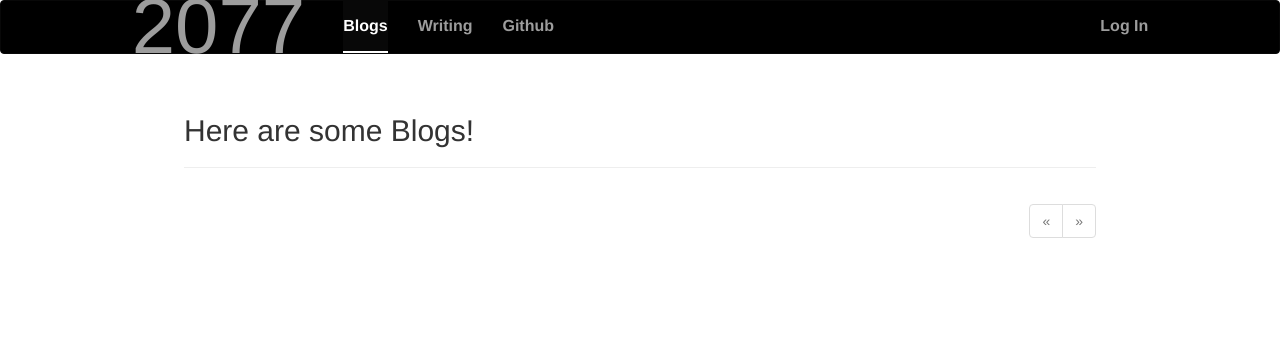
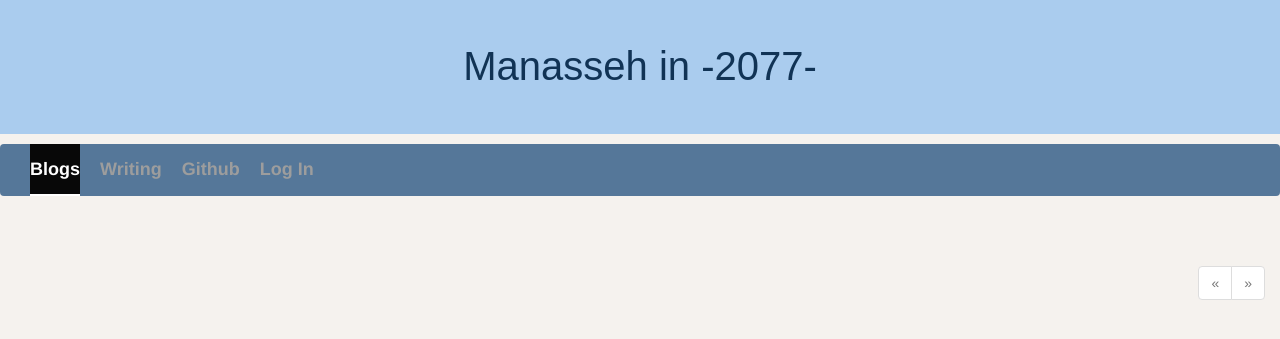
Before and after one commit to chidaobanjiu/Loocat.cc, a Flask app: page /blogs in a window 1280 px wide. Shown: the top 339 px of the page. Run offline with Flask 2, Linux system fonts and the light colour scheme; data that the repository does not hold is empty; some libraries are stand-ins or nearby versions.

Commit message:
改进-接近一天世界风格

```diff
--- a/app/main/views.py
+++ b/app/main/views.py
@@ -34,15 +34,15 @@ def server_shutdown():
 
 @main.route('/blogs', methods=['GET', 'POST'])
 def blogs():
-    form = PostForm()
     page = request.args.get('page', 1, type=int)
     query = Post.query
     pagination = query.order_by(Post.timestamp.desc()).paginate(
         page, per_page=current_app.config['FLASKY_POSTS_PER_PAGE'],
         error_out=False)
     posts = pagination.items
-    return render_template('blogs.html', form=form, posts=posts,
+    return render_template('blogs.html', posts=posts,
                            pagination=pagination, user=current_user)
+
 
 @main.route('/', methods=['GET'])
 def welcome():
@@ -59,20 +59,7 @@ def index():
                     author=current_user._get_current_object())
         db.session.add(post)
         return redirect(url_for('.index'))
-    page = request.args.get('page', 1, type=int)
-    show_followed = False
-    if current_user.is_authenticated:
-        show_followed = bool(request.cookies.get('show_followed', ''))
-    if show_followed:
-        query = current_user.followed_posts
-    else:
-        query = Post.query
-    pagination = query.order_by(Post.timestamp.desc()).paginate(
-        page, per_page=current_app.config['FLASKY_POSTS_PER_PAGE'],
-        error_out=False)
-    posts = pagination.items
-    return render_template('home.html', form=form, posts=posts,
-                           show_followed=show_followed, pagination=pagination,
+    return render_template('writing.html', form=form,
                            user=current_user)
 
 
@@ -172,72 +159,6 @@ def edit(id):
     return render_template('edit_post.html', form=form)
 
 
-@main.route('/follow/<username>')
-@login_required
-@permission_required(Permission.FOLLOW)
-def follow(username):
-    user = User.query.filter_by(username=username).first()
-    if user is None:
-        flash('Invalid user.')
-        return redirect(url_for('.index'))
-    if current_user.is_following(user):
-        flash('You are already following this user.')
-        return redirect(url_for('.user', username=username))
-    current_user.follow(user)
-    flash('You are now following %s.' % username)
-    return redirect(url_for('.user', username=username))
-
-
-@main.route('/unfollow/<username>')
-@login_required
-@permission_required(Permission.FOLLOW)
-def unfollow(username):
-    user = User.query.filter_by(username=username).first()
-    if user is None:
-        flash('Invalid user.')
-        return redirect(url_for('.index'))
-    if not current_user.is_following(user):
-        flash('You are not following this user.')
-        return redirect(url_for('.user', username=username))
-    current_user.unfollow(user)
-    flash('You are not following %s anymore.' % username)
-    return redirect(url_for('.user', username=username))
-
-
-@main.route('/followers/<username>')
-def followers(username):
-    user = User.query.filter_by(username=username).first()
-    if user is None:
-        flash('Invalid user.')
-        return redirect(url_for('.index'))
-    page = request.args.get('page', 1, type=int)
-    pagination = user.followers.paginate(
-        page, per_page=current_app.config['FLASKY_FOLLOWERS_PER_PAGE'],
-        error_out=False)
-    follows = [{'user': item.follower, 'timestamp': item.timestamp}
-               for item in pagination.items]
-    return render_template('followers.html', user=user, title="Followers of",
-                           endpoint='.followers', pagination=pagination,
-                           follows=follows)
-
-
-@main.route('/followed-by/<username>')
-def followed_by(username):
-    user = User.query.filter_by(username=username).first()
-    if user is None:
-        flash('Invalid user.')
-        return redirect(url_for('.index'))
-    page = request.args.get('page', 1, type=int)
-    pagination = user.followed.paginate(
-        page, per_page=current_app.config['FLASKY_FOLLOWERS_PER_PAGE'],
-        error_out=False)
-    follows = [{'user': item.followed, 'timestamp': item.timestamp}
-               for item in pagination.items]
-    return render_template('followers.html', user=user, title="Followed by",
-                           endpoint='.followed_by', pagination=pagination,
-                           follows=follows)
-
-
 @main.route('/all')
 @login_required
 def show_all():
@@ -245,13 +166,6 @@ def show_all():
     resp.set_cookie('show_followed', '', max_age=30*24*60*60)
     return resp
 
-
-@main.route('/followed')
-@login_required
-def show_followed():
-    resp = make_response(redirect(url_for('.index')))
-    resp.set_cookie('show_followed', '1', max_age=30*24*60*60)
-    return resp
 
 
 @main.route('/moderate')
--- a/app/static/styles.css
+++ b/app/static/styles.css
@@ -1,3 +1,114 @@
+/* Links */
+a {
+    color:#fff;
+}
+a:focus,
+a:hover {
+  color: #fff;
+  text-decoration : none;
+}
+
+/*page-content*/
+div.container {
+    width: 100%;
+}
+div.page-content {
+    width: 100%;
+}
+div.writer {
+    text-align: left;
+    margin: 10px 20% 10px 20%;
+    padding: 10px 0px 30px 0px;
+}
+
+
+/*page-header*/
+div.header {
+
+}
+div.header > p{
+    padding: 3% 0 3% 0;
+    width: 100%;
+    font-size: 40px;
+    font-family: fantasy;
+    text-align: center;
+    background-color: #ace;
+    color: #135;
+}
+div.header > p > a {
+    color: #135;
+}
+
+/*navbar(Header)*/
+.navbar-inverse {
+    width: 100%;
+    height: 3%;
+    background-color: #579;
+    border-style: none;
+}
+.navbar > .container {
+    text-align: center;
+}
+.navbar-collapse {
+    width: 50%;
+    margin: auto;
+    text-align: center;
+}
+.navbar-nav {
+    text-align: center;
+}
+.nav > li {
+    margin: auto;
+    display: inline-block;
+    color: #fff;
+}
+.navbar-right {
+    float: right;
+}
+.navbar-nav > li + li {
+    margin-left: 20px;
+}
+.navbar-nav > li > a {
+    padding-right: 0;
+    padding-left: 0;
+    font-size: 18px;
+    font-weight: bold;
+    color: #fff;
+    border-bottom: 2px solid transparent;
+}
+
+.navbar-nav> li > a:hover,
+.navbar-nav > li > a:focus {
+    color: #fff;
+    border-bottom-color: #a9a9a9;
+    border-bottom-color: rgba(255,255,255,.25);
+}
+.navbar-nav > .active > a,
+.navbar-nav > .active > a:hover,
+.navbar-nav > .active > a:focus {
+    color: #fff;
+    border-bottom-color: #fff;
+}
+
+@media (min-width: 768px) {
+  .navbar-brand {
+      float: left;
+  }
+  .navbar-nav {
+      float: left;
+  }
+  .navbar-right {
+      float: right;
+  }
+}
+/*Writing*/
+.writer {
+    margin:0 0;
+    padding: 20px 40px;
+    background-color: #fff;
+    height: 50%;
+}
+
 /*User profile-page*/
 .profile-thumbnail {
     position: absolute;
@@ -9,43 +120,74 @@
 
 /*posts in home and writing*/
 div.post-tabs {
-    margin-top: 16px;
+    margin-top: 30px;
     width: 100%
 }
 ul.posts {
     list-style-type: none;
     padding: 0px;
-    margin: 16px 0px 0px 0px;
-    border-top: 1px solid #e0e0e0;
 }
 div.post-tabs ul.posts {
     margin: 0px;
     border-top: none;
 }
-ul.posts li.post {
-    padding: 8px;
-    border-bottom: 1px solid #e0e0e0;
+ul.posts li.post  {
+    padding: 2%;
+    margin: 30px 20px;
+    background-color: white;
+    border-style: groove;
+    border-width: 0;
 }
-ul.posts li.post:hover {
-    background-color: #f0f0f0;
+h4.post-date {
+    font-size: 24px
+    color: #000;
+    font-style: italic;
 }
-div.post-date {
-    float: right;
+h4.post-date > a {
+    color: #9bd;
+    font-weight: bolder;
 }
-div.post-author {
-    font-weight: bold;
+h4.post-date > a:hover {
+    color: #ace;
 }
 div.post-thumbnail {
-    position: absolute;
+    text-align: center;
+    margin-top: 2%;
 }
 div.post-content {
-    margin-left: 48px;
-    min-height: 48px;
+    font-size: 24px;
+    font-family:  SimSun;
+    margin: 1% 15% 1% 15%;
+    min-height: 20%;
+}
+.label {
+    background-color: #9bd;
+}
+.label:hover {
+    background-color: #ace;
 }
 div.post-footer {
     text-align: right;
+    margin:5% 0 0 0;
 }
 
+/*post-body*/
+.post-body h1 {
+    font-size: 140%;
+}
+.post-body h2 {
+    font-size: 130%;
+}
+.post-body h3 {
+    font-size: 120%;
+}
+.post-body p {
+    padding-bottom: 30px;
+    line-height: 40px;
+}
+.post-body a {
+    color: #ace;
+}
 /*comments under the post*/
 ul.comments {
     list-style-type: none;
@@ -101,95 +243,3 @@ div.flask-pagedown-preview h2 {
 div.flask-pagedown-preview h3 {
     font-size: 120%;
 }
-
-/*post-body*/
-.post-body h1 {
-    font-size: 140%;
-}
-.post-body h2 {
-    font-size: 130%;
-}
-.post-body h3 {
-    font-size: 120%;
-}
-.table.followers tr {
-    border-bottom: 1px solid #e0e0e0;
-}
-
-/*page-content*/
-div.page-content {
-    width: 80%;
-    margin-left:auto;
-    margin-right:auto;
-}
-div.page-header {
-    text-align: left;
-    padding: 10px 0px 10px 0px;
-    margin: 10px 0px 10px 0px;
-}
-div.writer {
-    text-align: left;
-    margin: 10px 0px 10px 0px;
-    padding: 10px 0px 30px 0px;
-}
-
-/*navbar(Header)*/
-.navbar-inverse {
-    background-color: #000;
-}
-
-.navbar-inverse > .container {
-    padding-left: 6%;
-    padding-right: 6%;
-    outline-style: hidden;
-}
-
-.navbar-brand {
-    font-size: 78px;
-    margin-top: 0px;
-    padding-right: 38px;
-    margin-bottom: 0px;
-}
-
-.navbar-nav > li {
-  display: inline-block;
-  margin-top: 0px;
-  margin-bottom: 0px;
-}
-.navbar-nav > li + li {
-  margin-left: 30px;
-}
-.navbar-nav > li > a {
-  padding-right: 0;
-  padding-left: 0;
-  font-size: 16px;
-  font-weight: bold;
-  color: #fff; /* IE8 proofing */
-  color: rgba(255,255,255,.75);
-  border-bottom: 2px solid transparent;
-}
-.navbar-nav > li > a:hover,
-.navbar-nav > li > a:focus {
-  background-color: transparent;
-  border-bottom-color: #a9a9a9;
-  border-bottom-color: rgba(255,255,255,.25);
-}
-.navbar-nav > .active > a,
-.navbar-nav > .active > a:hover,
-.navbar-nav > .active > a:focus {
-  color: #fff;
-  border-bottom-color: #fff;
-}
-
-@media (min-width: 768px) {
-  .navbar-brand {
-    float: left;
-  }
-  .navbar-nav {
-    float: left;
-  }
-}
-
-.writer {
-    height: 400px;
-}
--- a/app/templates/_posts.html
+++ b/app/templates/_posts.html
@@ -2,13 +2,14 @@
     {% for post in posts %}
     <li class="post">
         <div class="post-thumbnail">
-            <a href="{{ url_for('.user', username=post.author.username) }}">
+            <!--<a href="{{ url_for('.user', username=post.author.username) }}">
                 <img class="img-rounded profile-thumbnail" src="{{ post.author.gravatar(size=40) }}">
-            </a>
+            </a>-->
+            <h4 class="post-date">
+                Posted on <a href="{{ url_for('.user', username=post.author.username) }}">{{ moment(post.timestamp).format('LL') }}</a>
+            </h4>
         </div>
         <div class="post-content">
-            <div class="post-date">{{ moment(post.timestamp).fromNow() }}</div>
-            <div class="post-author"><a href="{{ url_for('.user', username=post.author.username) }}">{{ post.author.username }}</a></div>
             <div class="post-body">
                 {% if post.body_html %}
                     {{ post.body_html | safe }}
--- a/app/templates/base.html
+++ b/app/templates/base.html
@@ -4,48 +4,45 @@
 
 {% block head %}
 {{ super() }}
+<style>
+    body {
+        background-color: rgb(245,242,238);
+    }
+</style>
 <link rel="shortcut icon" href="{{ url_for('static', filename='favicon2.ico') }}" type="image/x-icon">
 <link rel="icon" href="{{ url_for('static', filename='favicon2.ico') }}" type="image/x-icon">
-<link rel="stylesheet" type="text/css" href="{{ url_for('static', filename='bootstrap.min.css.css') }}">
+<!--<link rel="stylesheet" type="text/css" href="{{ url_for('static', filename='bootstrap.min.css') }}">-->
 <link rel="stylesheet" type="text/css" href="{{ url_for('static', filename='styles.css') }}">
 {% endblock %}
 
 {% block navbar %}
+<div class="header">
+    <p class="blog-name">
+        <a href="{{ url_for('main.blogs') }}">Manasseh in -2077-</a>
+
+    </p>
+</div>
 <div class="navbar navbar-inverse" role="navigation">
     <div class="container">
-        <div class="navbar-header">
-            <button type="button" class="navbar-toggle" data-toggle="collapse" data-target=".navbar-collapse">
-                <span class="sr-only">Toggle navigation</span>
-                <span class="icon-bar"></span>
-                <span class="icon-bar"></span>
-                <span class="icon-bar"></span>
-            </button>
-            <a class="navbar-brand" href="{{ url_for('main.welcome') }}">2077</a>
-        </div>
         <div class="navbar-collapse collapse">
-            {% block navbar_list%}
             <ul class="nav navbar-nav">
+                {% block navbar_list%}
                 <li><a href="{{ url_for('main.blogs') }}">Blogs</a></li>
                 <li><a href="{{ url_for('main.index') }}">Writing</a></li>
                 <li><a href="https://github.com/chidaobanjiu" target="_blank">Github</a></li>
-            </ul>
-            {% endblock %}
-            <ul class="nav navbar-nav navbar-right">
+                {% endblock %}
                 {% if current_user.can(Permission.MODERATE_COMMENTS) %}
                 <li><a href="{{ url_for('main.moderate') }}">Moderate Comments</a></li>
                 {% endif %}
                 {% if current_user.is_authenticated %}
                 <li class="dropdown">
                     <a href="#" class="dropdown-toggle" data-toggle="dropdown">
-                        <img src="{{ current_user.gravatar(size=18) }}">
-                        Account <b class="caret"></b>
+                        {{ current_user.username }} <b class="caret"></b>
                     </a>
                     <ul class="dropdown-menu">
                         <li><a href="{{ url_for('auth.change_password') }}">Change Password</a></li>
                         <li><a href="{{ url_for('auth.change_email_request') }}">Change Email</a></li>
-                        {% if current_user.is_authenticated %}
                         <li><a href="{{ url_for('main.user', username=current_user.username) }}">Profile</a></li>
-                        {% endif %}
                         <li><a href="{{ url_for('auth.logout') }}">Log Out</a></li>
                     </ul>
                 </li>
--- a/app/templates/blogs.html
+++ b/app/templates/blogs.html
@@ -5,23 +5,18 @@
 {% block title %}Welcome to 2077{% endblock %}
 
 {% block navbar_list %}
-<ul class="nav navbar-nav">
-    <li class="active"><a href="{{ url_for('main.blogs') }}">Blogs</a></li>
-    <li><a href="{{ url_for('main.index') }}">Writing</a></li>
-    <li><a href="https://github.com/chidaobanjiu" target="_blank">Github</a></li>
-</ul>
+<li class="active"><a href="{{ url_for('main.blogs') }}">Blogs</a></li>
+<li><a href="{{ url_for('main.index') }}">Writing</a></li>
+<li><a href="https://github.com/chidaobanjiu" target="_blank">Github</a></li>
 {% endblock %}
 
 {% block page_content %}
-<div class="page-header">
-    <h2>{% if current_user.is_authenticated %}{{ current_user.username }}'s Blogs{% else %}Here are some Blogs!{% endif %}</h2>
-</div>
 <div class="post-tabs">
     {% include '_posts.html' %}
 </div>
 {% if pagination %}
 <div class="pagination">
-    {{ macros.pagination_widget(pagination, '.index') }}
+    {{ macros.pagination_widget(pagination, '.blogs') }}
 </div>
 {% endif %}
 {% endblock %}
--- a/app/templates/wel.html
+++ b/app/templates/wel.html
@@ -39,7 +39,7 @@
 
           <div class="masthead clearfix">
             <div class="inner">
-              <h3 class="masthead-brand">2077</h3>
+              <h3 class="active masthead-brand">2077</h3>
               <ul class="nav masthead-nav">
                 <li><a href="{{ url_for('main.blogs') }}">Home</a></li>
                 <li><a href="{{ url_for('main.index') }}">Writing</a></li>
--- a/config.py
+++ b/config.py
@@ -16,7 +16,6 @@ class Config:
     FLASKY_MAIL_SENDER = 'Flasky admin<jbjsnow@outlook.com>'
     FLASKY_ADMIN = os.environ.get('FLASKY_ADMIN')
     FLASKY_POSTS_PER_PAGE = 20
-    FLASKY_FOLLOWERS_PER_PAGE = 50
     FLASKY_COMMENTS_PER_PAGE = 30
     FLASKY_SLOW_DB_QUERY_TIME = 0.5
 
--- a/manage.py
+++ b/manage.py
@@ -7,7 +7,7 @@ if os.environ.get('FLASK_COVERAGE'):
     COV.start()
 
 from app import create_app, db
-from app.models import User, Follow, Role, Permission, Post, Comment
+from app.models import User, Role, Permission, Post, Comment
 from flask_script import Manager, Shell
 from flask_migrate import Migrate, MigrateCommand
 
@@ -17,7 +17,7 @@ migrate = Migrate(app, db)
 
 
 def make_shell_context():
-    return dict(app=app, db=db, User=User, Follow=Follow, Role=Role,
+    return dict(app=app, db=db, User=User, Role=Role,
                 Permission=Permission, Post=Post, Comment=Comment)
 manager.add_command("shell", Shell(make_context=make_shell_context))
 manager.add_command('db', MigrateCommand)
```
Also changed, not shown: app/models.py (+2 -56 lines), app/static/cover.css (+8 -7 lines), app/templates/followers.html (deleted, +0 -29 lines), app/templates/user.html (+0 -14 lines), app/templates/writing.html (renamed from app/templates/home.html, +0 -16 lines), data-dev.sqlite.
